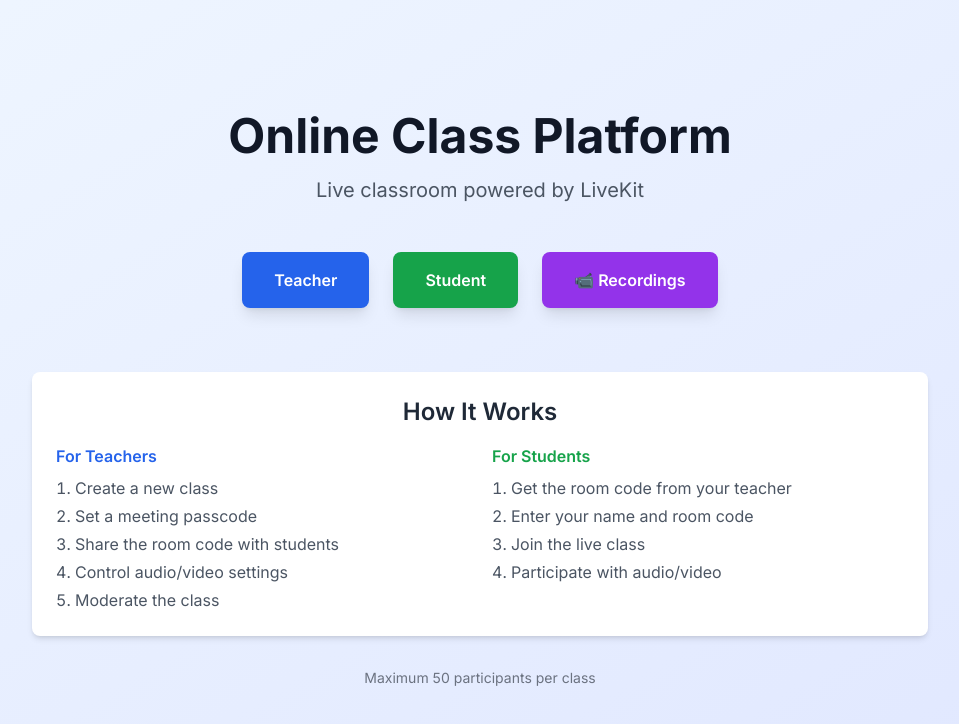
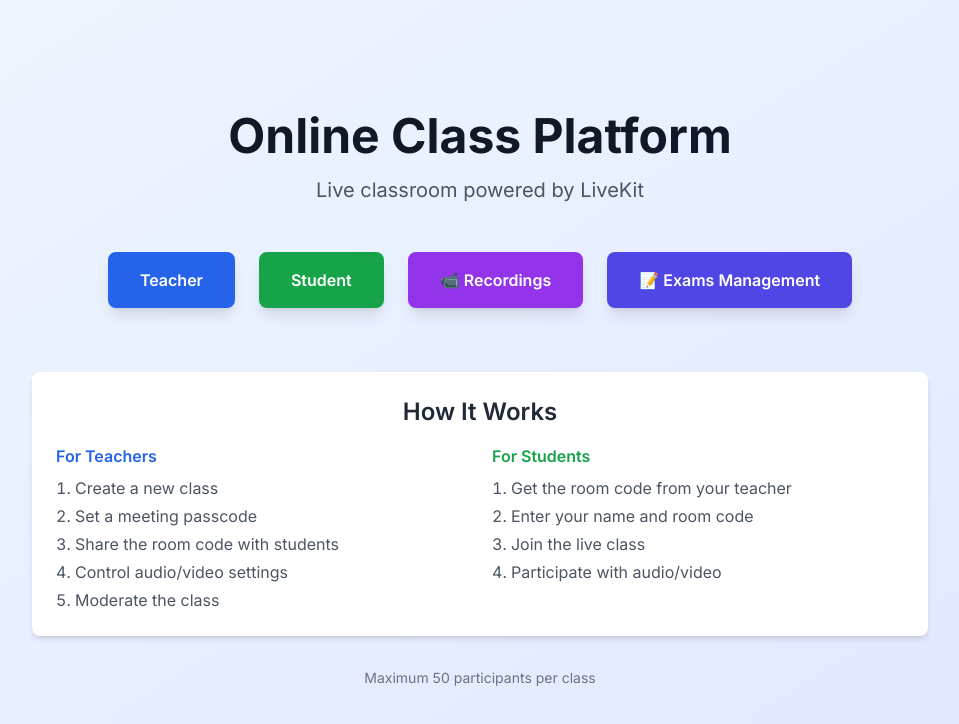
Before and after one commit to Soumyajit2819/online-class-platform, a Next.js app in the folder frontend/: page / in a window 1280 px wide. Shown: the top 724 px of the page, without its empty margins (160-1119 px from the left). Built offline with nearby package versions, Linux system fonts and the light colour scheme.

Commit message:
Add exam management link to homepage

```diff
--- a/frontend/app/page.tsx
+++ b/frontend/app/page.tsx
@@ -31,6 +31,12 @@ export default function Home() {
             className="w-full sm:w-auto text-center px-8 py-4 bg-purple-600 hover:bg-purple-700 text-white font-semibold rounded-lg shadow-lg transition-all duration-200 transform hover:scale-105"
           >
             📹 Recordings
+          </Link>
+          <Link
+            href="/exams/manage"
+            className="w-full sm:w-auto text-center px-8 py-4 bg-indigo-600 hover:bg-indigo-700 text-white font-semibold rounded-lg shadow-lg transition-all duration-200 transform hover:scale-105"
+          >
+            📝 Exams Management
           </Link>
         </div>
 
```
